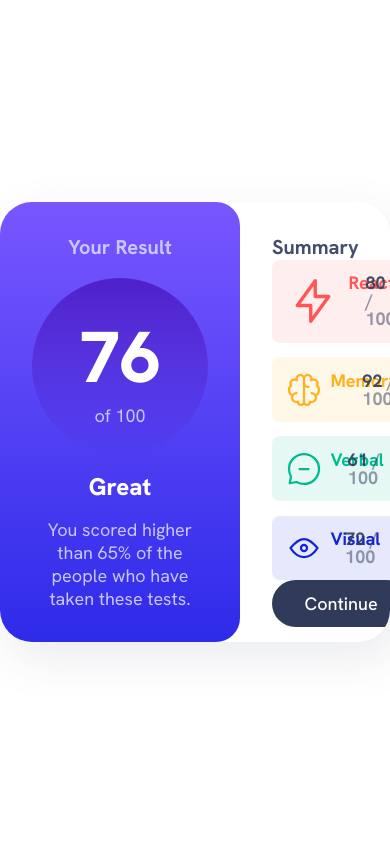
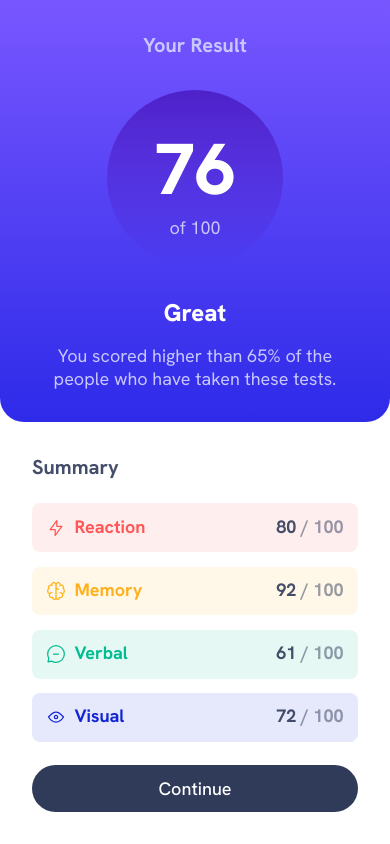
Before and after one commit to RaeInTech/frontend-mentor-challenges, a plain HTML site: page results-summary-component-main/index.html in a window 390 px wide. Drawn offline with Linux system fonts and the light colour scheme.

Commit message:
Added mobile view styling

```diff
--- a/results-summary-component-main/style.css
+++ b/results-summary-component-main/style.css
@@ -72,11 +72,9 @@ svg {
 }
 
 body {
-  align-items: center;
   display: flex;
   font-family: var(--font-family-default);
   font-size: var(--fs-400);
-  justify-content: center;
   min-height: 100vh;
 }
 
@@ -84,24 +82,26 @@ body {
   box-shadow: 0.5rem 1rem 3rem hsl(var(--clr-neutral-hsl-700), 0.1);
   border-radius: 2rem;
   height: 440px;
+  margin: auto;
   overflow: hidden;
   width: 650px;
 }
 
 .card-container {
   display: flex;
+  flex-flow: row wrap;
+  height: 100%;
   justify-content: space-between;
-  height: 100%;
 }
 
 .card-section {
   display: flex;
-  flex: 1;
+  flex: 50%;
   flex-direction: column;
   flex-shrink: 0;
-  padding: 2rem;
   height: 100%;
   justify-content: space-between;
+  padding: 2rem;
 }
 
 .section-title {
@@ -110,11 +110,11 @@ body {
 }
 
 .result {
+  align-items: center;
+  background: var(--gradient-primary);
   border-radius: 1.5rem;
-  background: var(--gradient-primary);
+  color: var(--clr-neutral-300);
   text-align: center;
-  align-items: center;
-  color: var(--clr-neutral-300);
 }
 
 .white {
@@ -122,19 +122,19 @@ body {
 }
 
 .score-container {
+  background: var(--gradient-to-transparent);
+  border-radius: 50%;
   display: flex;
   flex-direction: column;
-  border-radius: 50%;
-  background: var(--gradient-to-transparent);
+  height: 11rem;
   padding: 2rem;
   width: 11rem;
-  height: 11rem;
 }
 
 .score {
+  display: block;
   font-size: var(--fs-800);
   font-weight: var(--fw-black);
-  display: block;
 }
 
 .result-text {
@@ -154,21 +154,21 @@ body {
 }
 
 .element-padding {
+  line-height: 1;
   padding: 0.9rem;
-  line-height: 1;
 }
 
 .score-breakdown {
   display: flex;
   flex-direction: column;
+  gap: 0.9rem;
   justify-content: space-between;
-  gap: 0.9rem;
 }
 
 .summary-item {
+  border-radius: 0.5rem;
   display: flex;
   justify-content: space-between;
-  border-radius: 0.5rem;
 }
 
 .summary-item-name {
@@ -213,9 +213,30 @@ body {
 }
 
 .continue-btn {
+  background: var(--clr-neutral-700);
+  border: none;
   border-radius: 2rem;
-  background: var(--clr-neutral-700);
   color: var(--clr-neutral-100);
-  border: none;
   font-weight: var(--fw-regular);
 }
+
+/* Styling for small screen sizes */
+@media screen and (max-width: 550px) {
+  .card {
+    border-radius: 0;
+    height: 100vh;
+  }
+
+  .card-container {
+    flex-direction: column;
+  }
+
+  .card-section {
+    height: 50%;
+  }
+
+  .result {
+    border-top-left-radius: 0;
+    border-top-right-radius: 0;
+  }
+}
```
